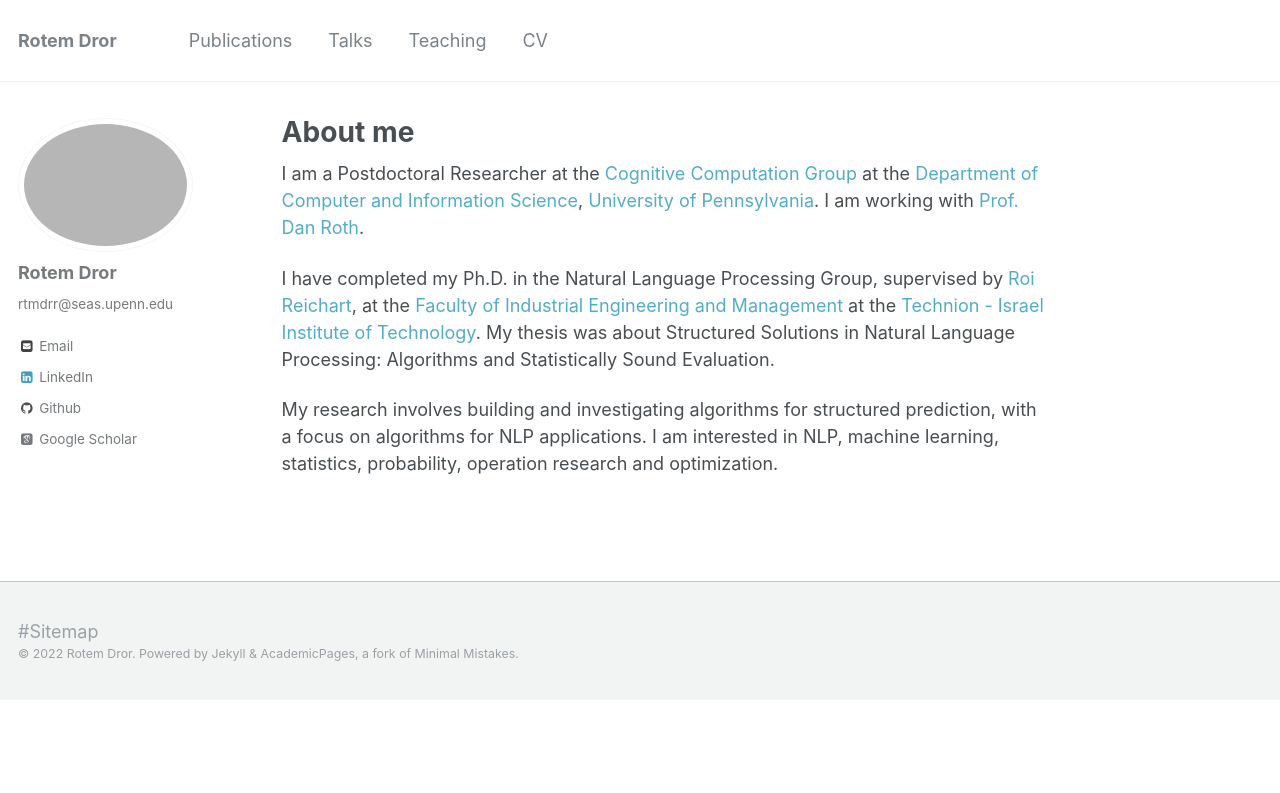
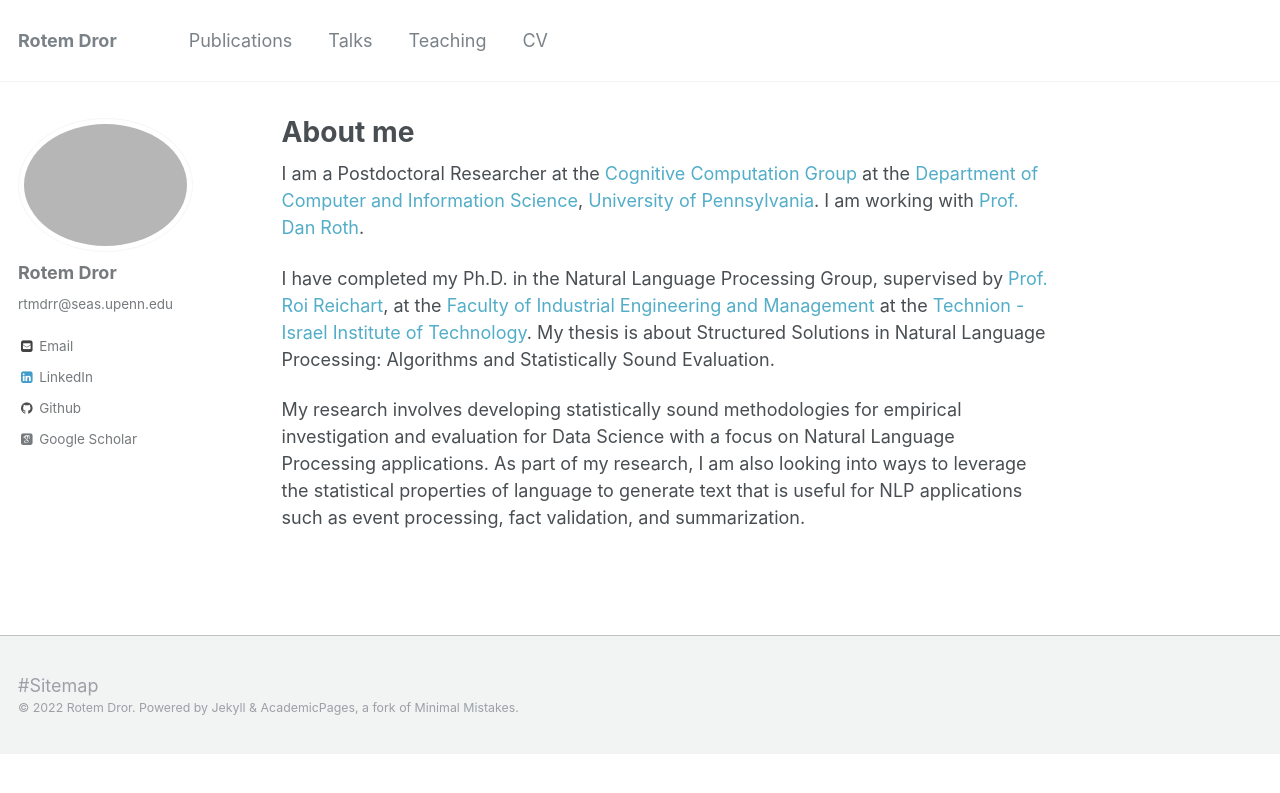
Before and after one commit to rtmdrr/rtmdrr.github.io, a Jekyll site: the page built from _pages/about.md, in a window 1280 px wide. Shown: the top 793 px of the page. Built offline with Jekyll 4.4.1, drawn with Linux system fonts in a browser that asks for light colours; some web fonts are replaced.

Commit message:
Update about.md

```diff
--- a/_pages/about.md
+++ b/_pages/about.md
@@ -9,6 +9,8 @@ redirect_from:
 ---
 I am a Postdoctoral Researcher at the <a href = "https://cogcomp.seas.upenn.edu/">Cognitive Computation Group</a> at the <a href = "https://www.cis.upenn.edu/">Department of Computer and Information Science</a>, <a href = "https://home.www.upenn.edu/">University of Pennsylvania</a>. I am working with <a href = "https://www.cis.upenn.edu/~danroth/">Prof. Dan Roth</a>.
 
-I have completed my Ph.D. in the Natural Language Processing Group, supervised by <a href = "https://ie.technion.ac.il/~roiri/">Roi Reichart</a>, at the <a href = "http://ie.technion.ac.il">Faculty of Industrial Engineering and Management</a> at the <a href = "http://www.technion.ac.il">Technion - Israel Institute of Technology</a>. My thesis was about Structured Solutions in Natural Language Processing: Algorithms and Statistically Sound Evaluation.
+I have completed my Ph.D. in the Natural Language Processing Group, supervised by <a href = "https://ie.technion.ac.il/~roiri/">Prof. Roi Reichart</a>, at the <a href = "http://ie.technion.ac.il">Faculty of Industrial Engineering and Management</a> at the <a href = "http://www.technion.ac.il">Technion - Israel Institute of Technology</a>. My thesis is about Structured Solutions in Natural Language Processing: Algorithms and Statistically Sound Evaluation.
 
-My research involves building and investigating algorithms for structured prediction, with a focus on algorithms for NLP applications. I am interested in NLP, machine learning, statistics, probability, operation research and optimization.
+<!--- My research involves building and investigating algorithms for structured prediction, with a focus on algorithms for NLP applications. I am interested in NLP, machine learning, statistics, probability, operation research and optimization.--->
+
+My research involves developing statistically sound methodologies for empirical investigation and evaluation for Data Science with a focus on Natural Language Processing applications. As part of my research, I am also looking into ways to leverage the statistical properties of language to generate text that is useful for NLP applications such as event processing, fact validation, and summarization.
```
